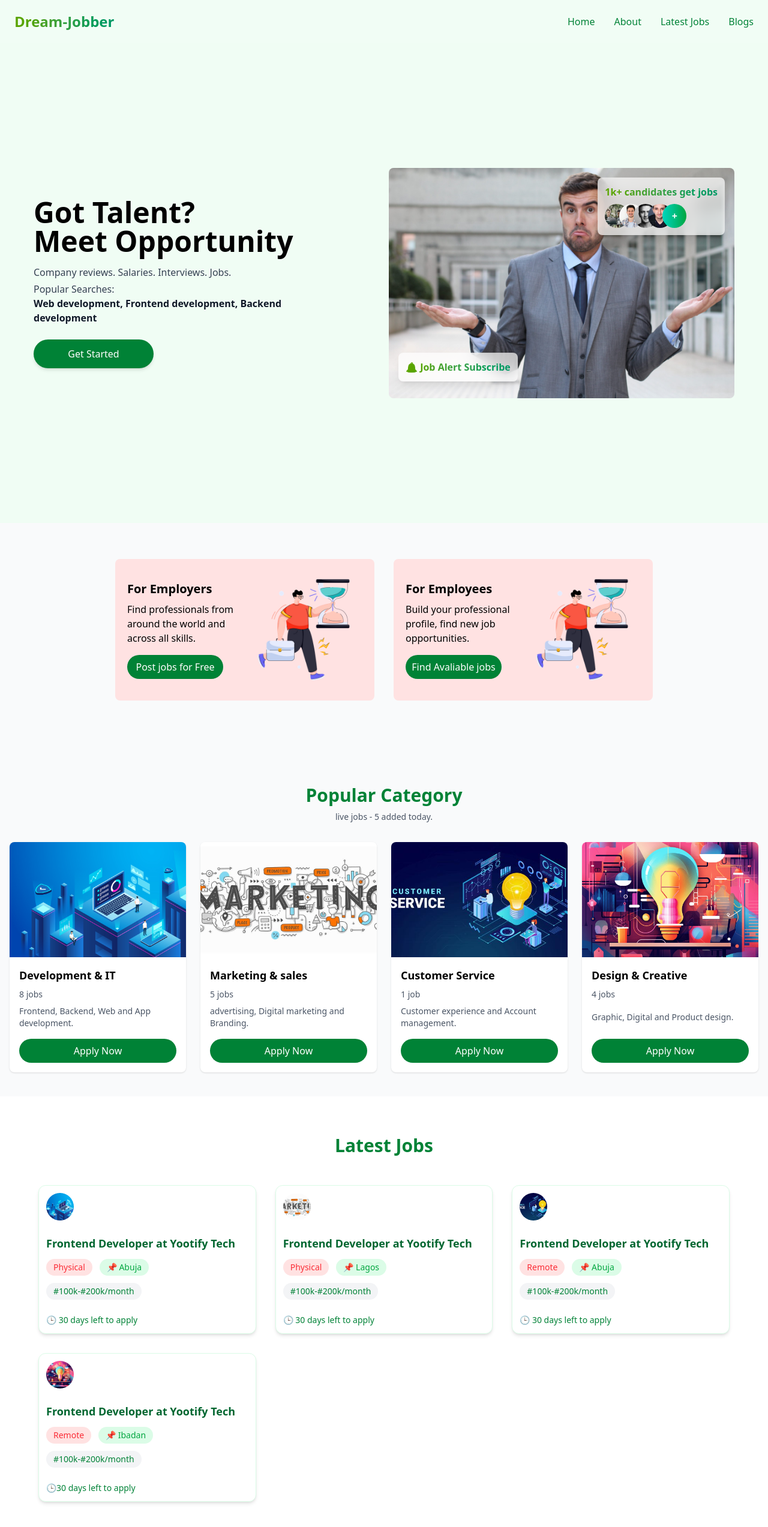
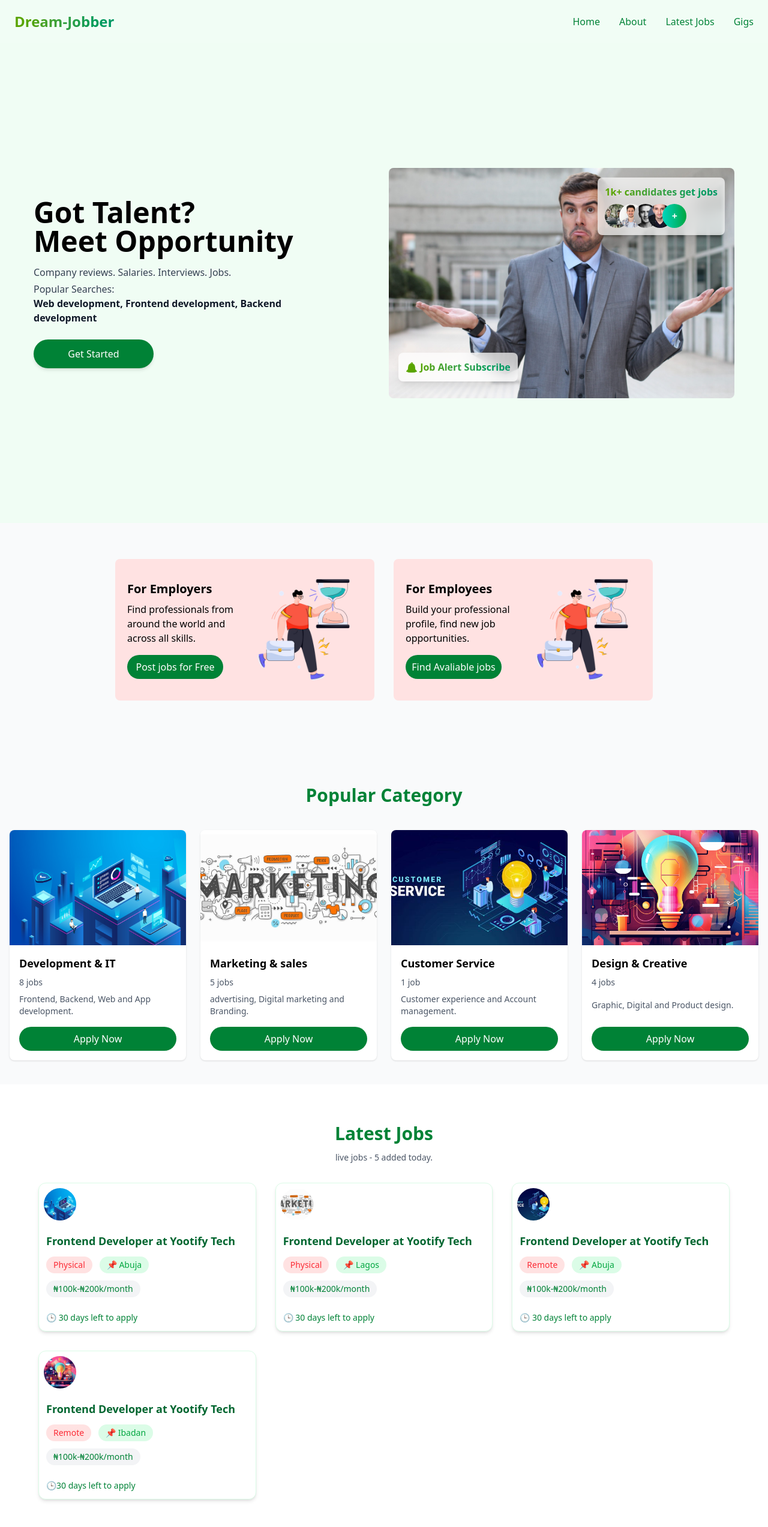
Before and after one commit to Nacho1499/dream-jobber, a Next.js app: page / in a window 1280 px wide. Shown: the top 2546 px of the page at 60% size. Built offline with nearby package versions, Linux system fonts and the light colour scheme.

Commit message:
adjusted the job section

```diff
--- a/app/components/Categories.tsx
+++ b/app/components/Categories.tsx
@@ -19,10 +19,10 @@ const items: SlideItem[] = [
 const Categories = () => {
     return (
         <section className="bg-gray-50 py-10">
-            <h2 className="text-3xl font-bold text-center  text-green-700 mt-10">
+            <h2 className="text-3xl font-bold text-center  text-green-700 mt-10 mb-10">
                 Popular Category
             </h2>
-            <h3 className="text-gray-600 text-sm text-center mt-2 mb-8">live jobs - 5 added today.</h3>
+
 
             <div className="container max-w-7xl mx-auto mt-5 grid grid-cols-1 md:grid-cols-3 lg:grid-cols-4  gap-6 px-4">
                 {items.map((item) => (
--- a/app/components/Job.tsx
+++ b/app/components/Job.tsx
@@ -13,18 +13,19 @@ interface SlideItem {
 }
 
 const items: SlideItem[] = [
-    { id: 1, type: "Physical", img: "/program3.jpg", location: "📌 Abuja", para: "Frontend Developer at Yootify Tech", salary: "#100k-#200k/month", day: "🕒 30 days left to apply" },
-    { id: 2, type: "Physical", img: "/market.jpg", location: "📌 Lagos", para: "Frontend Developer at Yootify Tech", salary: "#100k-#200k/month", day: "🕒 30 days left to apply" },
-    { id: 3, type: "Remote", img: "/service.jpg", location: "📌 Abuja", para: "Frontend Developer at Yootify Tech", salary: "#100k-#200k/month", day: "🕒 30 days left to apply" },
-    { id: 4, type: "Remote", img: "/design.jpg", location: " 📌 Ibadan", para: "Frontend Developer at Yootify Tech", salary: "#100k-#200k/month", day: " 🕒30 days left to apply" },
+    { id: 1, type: "Physical", img: "/program3.jpg", location: "📌 Abuja", para: "Frontend Developer at Yootify Tech", salary: "₦100k-₦200k/month", day: "🕒 30 days left to apply" },
+    { id: 2, type: "Physical", img: "/market.jpg", location: "📌 Lagos", para: "Frontend Developer at Yootify Tech", salary: "₦100k-₦200k/month", day: "🕒 30 days left to apply" },
+    { id: 3, type: "Remote", img: "/service.jpg", location: "📌 Abuja", para: "Frontend Developer at Yootify Tech", salary: "₦100k-₦200k/month", day: "🕒 30 days left to apply" },
+    { id: 4, type: "Remote", img: "/design.jpg", location: " 📌 Ibadan", para: "Frontend Developer at Yootify Tech", salary: "₦100k-₦200k/month", day: " 🕒30 days left to apply" },
 ];
 
 export default function Job() {
     return (
         <section className=" py-16 px-4">
-            <h2 className="text-3xl font-extrabold text-center text-green-700 mb-12">
+            <h2 className="text-3xl font-extrabold text-center text-green-700 mb-3">
                 Latest Jobs
             </h2>
+            <h3 className="text-gray-600 text-sm text-center mt-2 mb-8">live jobs - 5 added today.</h3>
 
             <div className="max-w-6xl mx-auto grid gap-8 grid-cols-1 sm:grid-cols-2 lg:grid-cols-3">
                 {items.map((item) => (
@@ -37,7 +38,7 @@ export default function Job() {
                                 src={item.img}
                                 alt={item.para}
                                 height={5} width={100}
-                                className="object-cover w-[70px] h-[70px] py-3 px-3 rounded-full"
+                                className="object-cover w-[70px] h-[70px] py-2 px-2 rounded-full"
                             />
                         </div>
 
--- a/app/components/Navbar.tsx
+++ b/app/components/Navbar.tsx
@@ -30,7 +30,7 @@ const Navbar: React.FC = () => {
             Latest Jobs
           </Link>
           <Link href="/blogs" className="hover:text-green-600 transition">
-            Blogs
+            Gigs
           </Link>
         </div>
 
```
